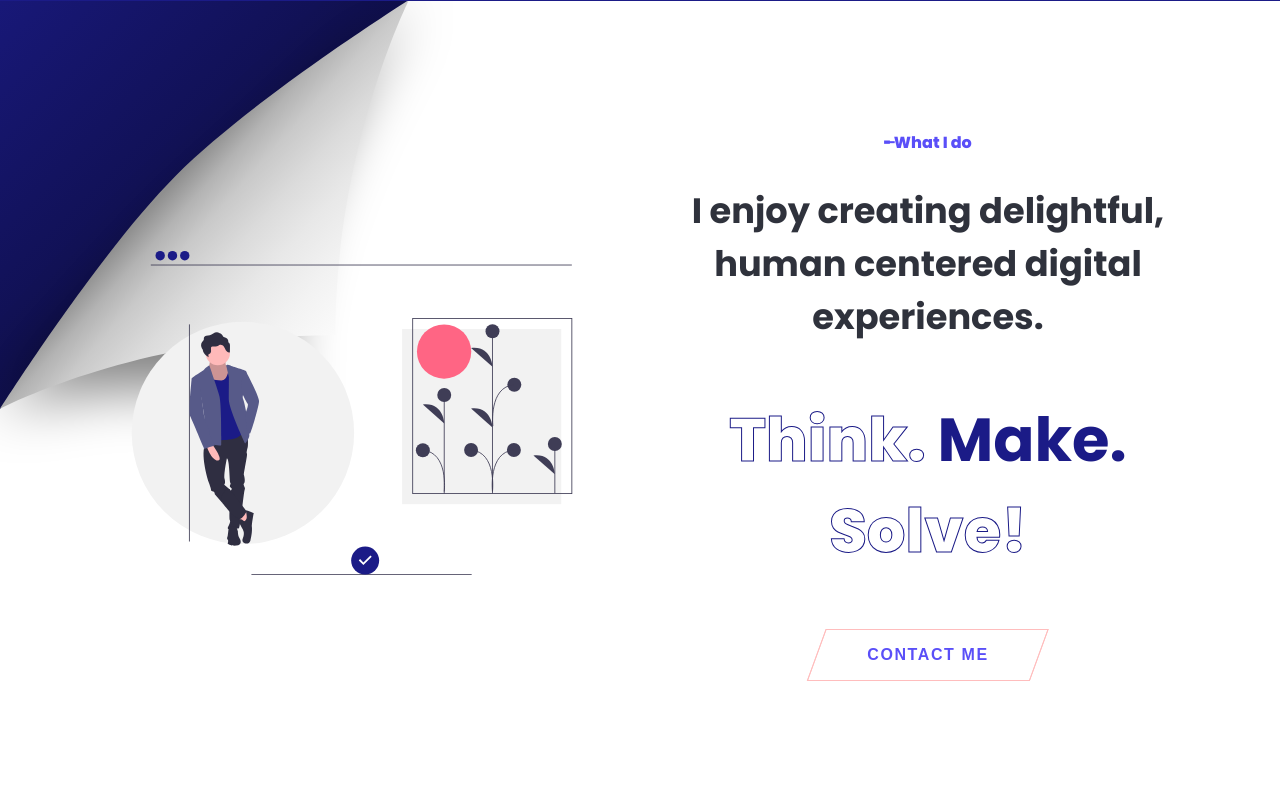
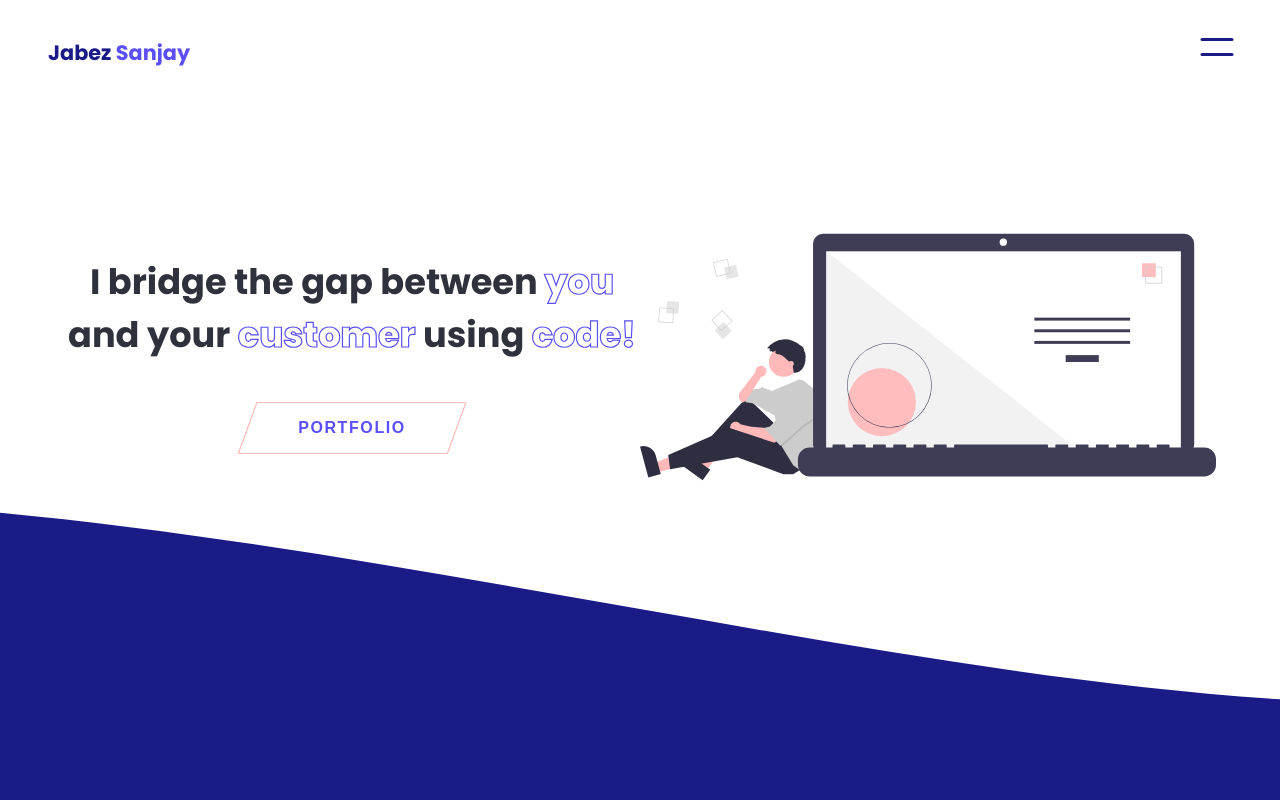
Before and after one commit to JabezSanjay/portfolio-v2, a Next.js app: page / in a window 1280 px wide. Shown: the top 800 px of the page. Built offline with nearby package versions, Linux system fonts and the light colour scheme.

Commit message:
Removed snap scrolling

```diff
--- a/styles/globals.css
+++ b/styles/globals.css
@@ -18,8 +18,6 @@ a {
 }
 
 .container {
-  scroll-snap-type: y mandatory;
-  overflow-y: scroll;
   height: 100vh;
 }
 
@@ -27,5 +25,4 @@ a {
   position: relative;
   overflow: hidden;
   min-height: 100vh;
-  scroll-snap-align: start;
 }
```
